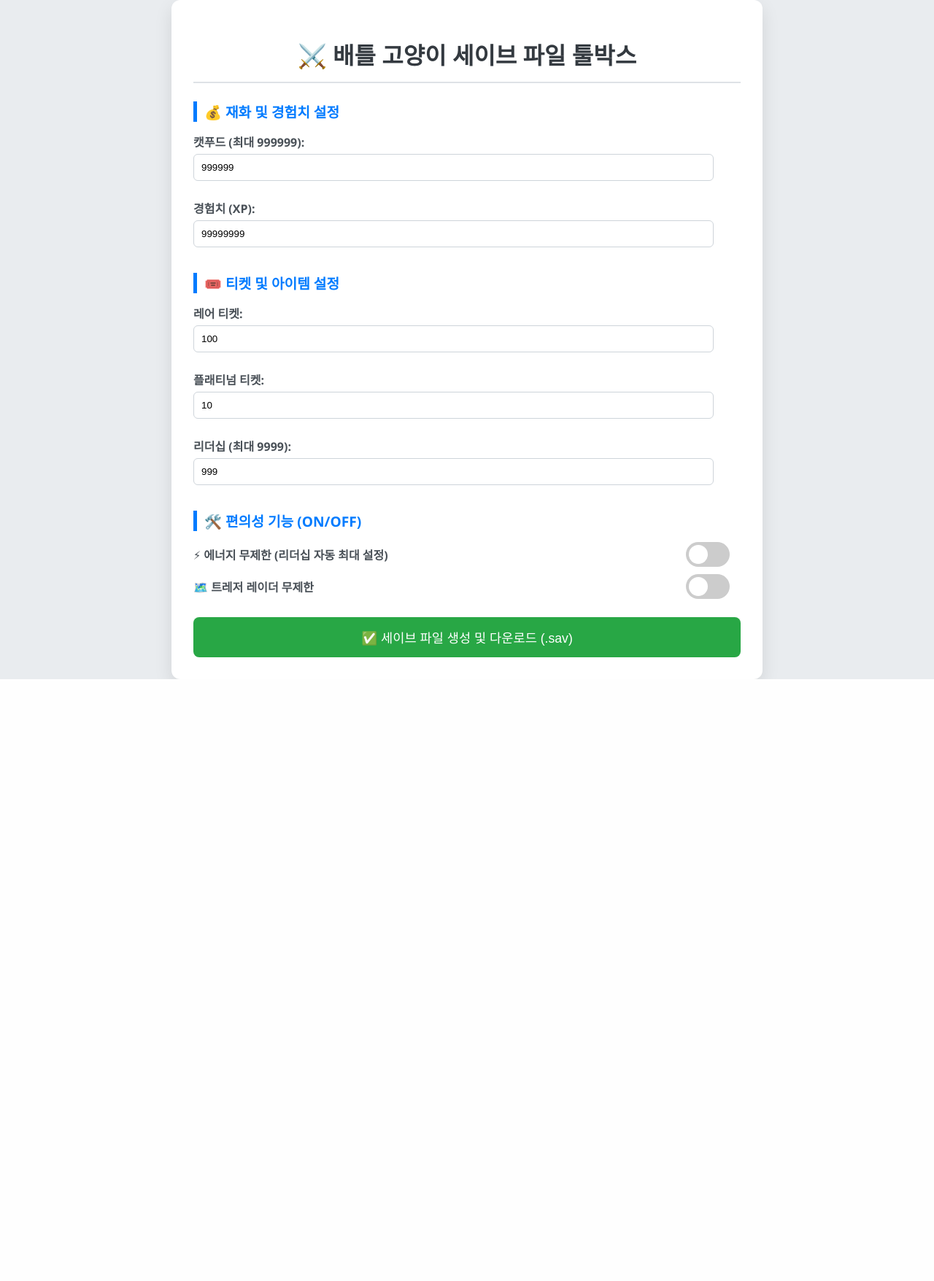
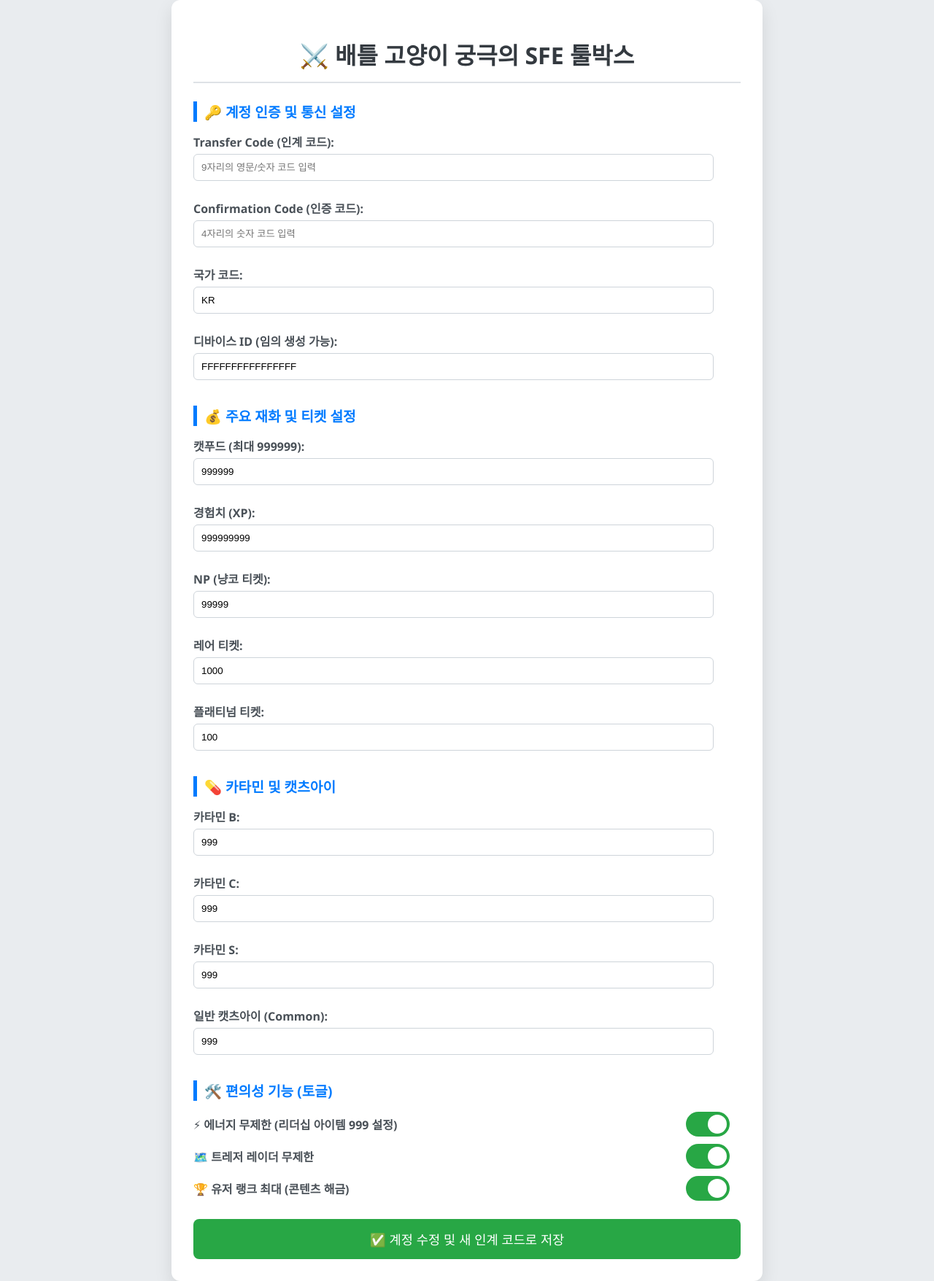
Before and after one commit to parkjiho2567/BC_web_service, a Flask app: page / in a window 1280 px wide. Shown: the whole page at 73% size. Before the commit the page ends 931 px from the top, so only its background shows below. Run offline with Flask 3, Linux system fonts and the light colour scheme.

Commit message:
Update index.html for improved user interface

```diff
--- a/templates/index.html
+++ b/templates/index.html
@@ -3,44 +3,79 @@
 <head>
     <meta charset="UTF-8">
     <meta name="viewport" content="width=device-width, initial-scale=1.0">
-    <title>BCSFE 웹 툴박스</title>
+    <title>BCSFE 궁극의 SFE 웹 툴박스</title>
     <link rel="stylesheet" href="{{ url_for('static', filename='style.css') }}">
 </head>
 <body>
     <div class="container">
-        <h1>⚔️ 배틀 고양이 세이브 파일 툴박스</h1>
+        <h1>⚔️ 배틀 고양이 궁극의 SFE 툴박스</h1>
 
         {% if error %}
             <div class="error">⚠️ 오류: {{ error }}</div>
         {% endif %}
 
+        {% if success_message %}
+            <div class="success">
+                🎉 서버 통신 완료!
+                <hr>
+                {{ success_message }}
+            </div>
+        {% endif %}
+
         <form method="POST" action="/">
 
-            <div class="section-title">💰 재화 및 경험치 설정</div>
+            <div class="section-title">🔑 계정 인증 및 통신 설정</div>
+
+            <label for="transfer_code">Transfer Code (인계 코드):</label>
+            <input type="text" id="transfer_code" name="transfer_code" required placeholder="9자리의 영문/숫자 코드 입력">
+
+            <label for="confirm_code">Confirmation Code (인증 코드):</label>
+            <input type="text" id="confirm_code" name="confirm_code" required placeholder="4자리의 숫자 코드 입력">
+
+            <label for="country_code">국가 코드:</label>
+            <input type="text" id="country_code" name="country_code" required value="KR" placeholder="KR, EN, JP 중 하나 입력">
+
+            <label for="device_id">디바이스 ID (임의 생성 가능):</label>
+            <input type="text" id="device_id" name="device_id" required value="FFFFFFFFFFFFFFFF" placeholder="16자리의 영문/숫자">
+
+            <div class="section-title">💰 주요 재화 및 티켓 설정</div>
 
             <label for="catfood">캣푸드 (최대 999999):</label>
             <input type="number" id="catfood" name="catfood" min="0" max="999999" required value="999999">
 
             <label for="xp">경험치 (XP):</label>
-            <input type="number" id="xp" name="xp" min="0" required value="99999999">
+            <input type="number" id="xp" name="xp" min="0" required value="999999999">
 
-            <div class="section-title">🎟️ 티켓 및 아이템 설정</div>
+            <label for="np">NP (냥코 티켓):</label>
+            <input type="number" id="np" name="np" min="0" required value="99999">
 
             <label for="rare_ticket">레어 티켓:</label>
-            <input type="number" id="rare_ticket" name="rare_ticket" min="0" required value="100">
+            <input type="number" id="rare_ticket" name="rare_ticket" min="0" required value="1000">
 
             <label for="plat_ticket">플래티넘 티켓:</label>
-            <input type="number" id="plat_ticket" name="plat_ticket" min="0" required value="10">
+            <input type="number" id="plat_ticket" name="plat_ticket" min="0" required value="100">
 
-            <label for="leader">리더십 (최대 9999):</label>
-            <input type="number" id="leader" name="leader" min="0" max="9999" required value="999">
+            <div class="section-title">💊 카타민 및 캣츠아이</div>
 
-            <div class="section-title">🛠️ 편의성 기능 (ON/OFF)</div>
+            <label for="catamin_b">카타민 B:</label>
+            <input type="number" id="catamin_b" name="catamin_b" min="0" required value="999">
+
+            <label for="catamin_c">카타민 C:</label>
+            <input type="number" id="catamin_c" name="catamin_c" min="0" required value="999">
+
+            <label for="catamin_s">카타민 S:</label>
+            <input type="number" id="catamin_s" name="catamin_s" min="0" required value="999">
+
+            <label for="catseye_common">일반 캣츠아이 (Common):</label>
+            <input type="number" id="catseye_common" name="catseye_common" min="0" required value="999">
+
+
+            <div class="section-title">🛠️ 편의성 기능 (토글)</div>
 
             <label style="display: flex; align-items: center;">
-                <span style="flex-grow: 1;">⚡ 에너지 무제한 (리더십 자동 최대 설정)</span>
+                <span style="flex-grow: 1;">⚡ 에너지 무제한 (리더십 아이템 999 설정)</span>
                 <span class="toggle-switch">
-                    <input type="checkbox" id="infinite_energy" name="infinite_energy" value="1">
+                    <input type="checkbox" id="infinite_energy" name="infinite_energy" value="1" checked>
                     <span class="slider round"></span>
                 </span>
             </label>
@@ -48,12 +83,20 @@
             <label style="display: flex; align-items: center;">
                 <span style="flex-grow: 1;">🗺️ 트레저 레이더 무제한</span>
                 <span class="toggle-switch">
-                    <input type="checkbox" id="infinite_radar" name="infinite_radar" value="1">
+                    <input type="checkbox" id="infinite_radar" name="infinite_radar" value="1" checked>
                     <span class="slider round"></span>
                 </span>
             </label>
 
-            <button type="submit">✅ 세이브 파일 생성 및 다운로드 (.sav)</button>
+            <label style="display: flex; align-items: center;">
+                <span style="flex-grow: 1;">🏆 유저 랭크 최대 (콘텐츠 해금)</span>
+                <span class="toggle-switch">
+                    <input type="checkbox" id="max_user_rank" name="max_user_rank" value="1" checked>
+                    <span class="slider round"></span>
+                </span>
+            </label>
+
+            <button type="submit">✅ 계정 수정 및 새 인계 코드로 저장</button>
         </form>
 
     </div>
```
